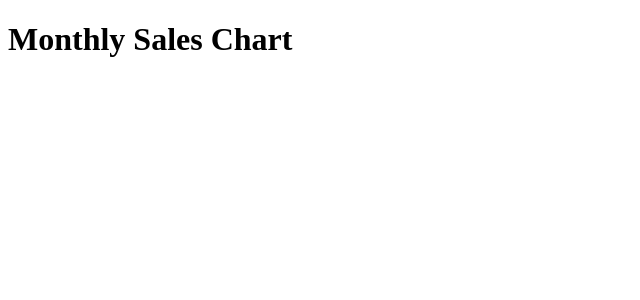
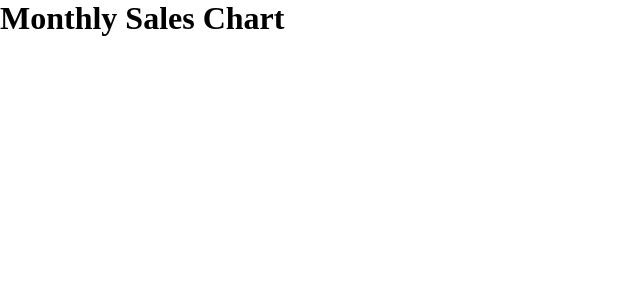
Before and after one commit to acidbutter96/minha-meta, a React (Create React App) app: page / in a window 1280 px wide. Shown: the top 300 px of the page, without its empty margins (0-640 px from the left). Built offline with nearby package versions, Linux system fonts and the light colour scheme.

Commit message:
build(styled-components): create global theme settings and prepare to set the main components

```diff
--- a/package.json
+++ b/package.json
@@ -10,9 +10,11 @@
     "@types/node": "^12.0.0",
     "@types/react": "^17.0.0",
     "@types/react-dom": "^17.0.0",
+    "@types/styled-components": "^5.1.9",
     "react": "^17.0.2",
     "react-dom": "^17.0.2",
     "react-scripts": "4.0.3",
+    "styled-components": "^5.2.3",
     "typescript": "^4.1.2",
     "web-vitals": "^1.0.1"
   },
--- a/src/App.tsx
+++ b/src/App.tsx
@@ -1,11 +1,15 @@
 import React from 'react';
-import logo from './logo.svg';
+import { ThemeProvider } from 'styled-components';
+import GlobalStyles from './styles/GlobalStyles';
+import dark from './styles/themes/dark';
 
-const App: React.FC = () =>{
+
+const App: React.FC = () => {
   return (
-    <>
+    <ThemeProvider theme={dark}>
+      <GlobalStyles/>
       <h1>Monthly Sales Chart</h1>
-    </>
+    </ThemeProvider>
   );
 }
 
--- /dev/null
+++ b/src/styles/GlobalStyles.ts
@@ -0,0 +1,15 @@
+import { createGlobalStyle } from 'styled-components';
+
+export default createGlobalStyle`
+    * {
+        margin: 0;
+        padding: 0;
+        box-sizing: 0;
+    }
+
+    html, body, #root {
+        width: 100%;
+        height: 100vh;
+    }
+
+`;
--- /dev/null
+++ b/src/styles/themes/dark.ts
@@ -0,0 +1,18 @@
+export default {
+    title: 'dark',
+
+    colors: {
+        primary: '#311738',
+        secondary: '#452947',
+        tertiary: '#60355f',
+
+        white: '#fff',
+        black: '#000',
+        grey: '#bfbfbf',
+
+        success: '#a71680',
+        info: '#be6500',
+        warning: '#ff7f7a'
+
+    }
+}
```
Also changed, not shown: src/styles/styled.d.ts (added, +21 -0 lines), src/styles/themes/light.ts (added, +18 -0 lines), 1 other file (tests, documents, lock files or other folders).
